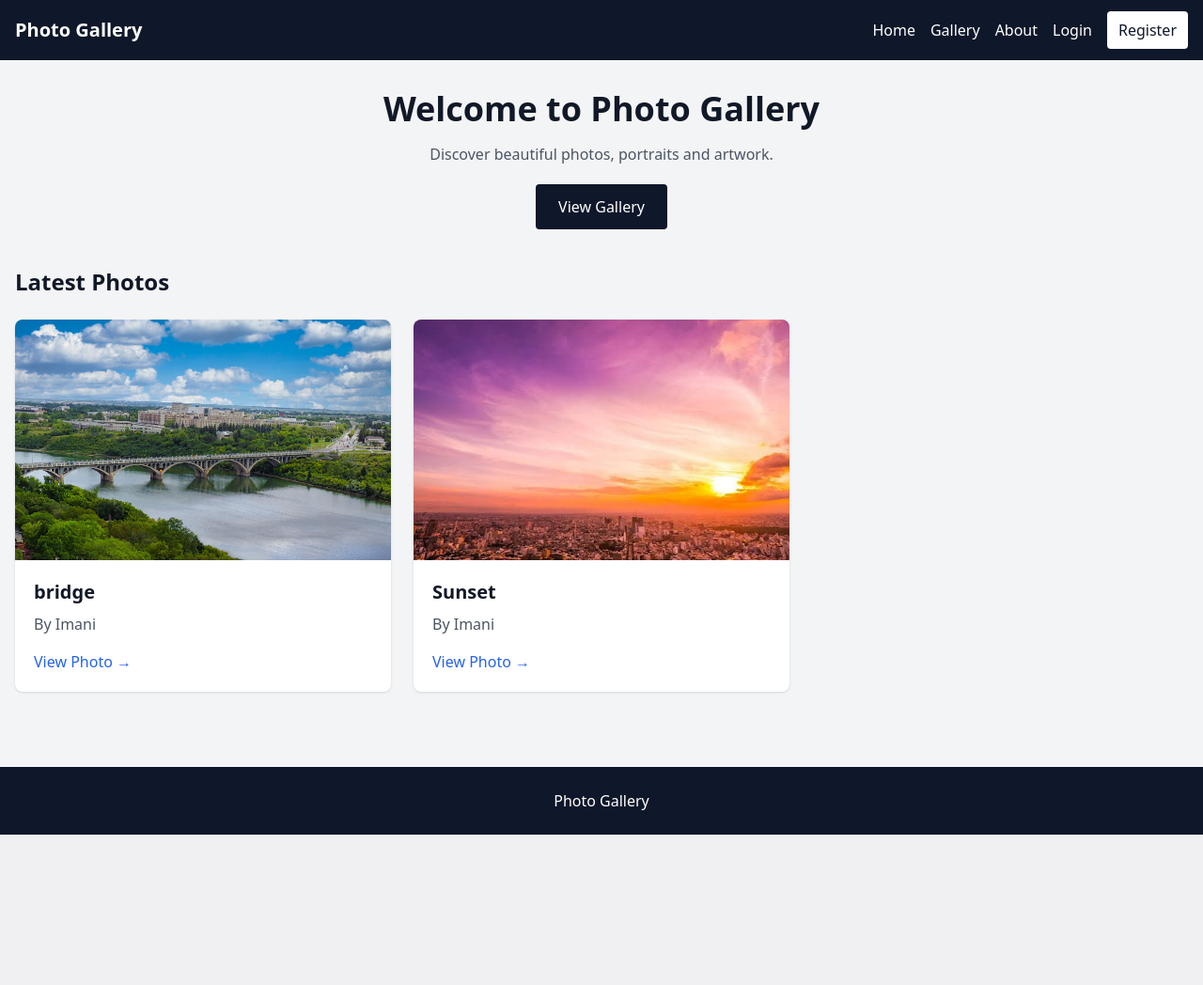
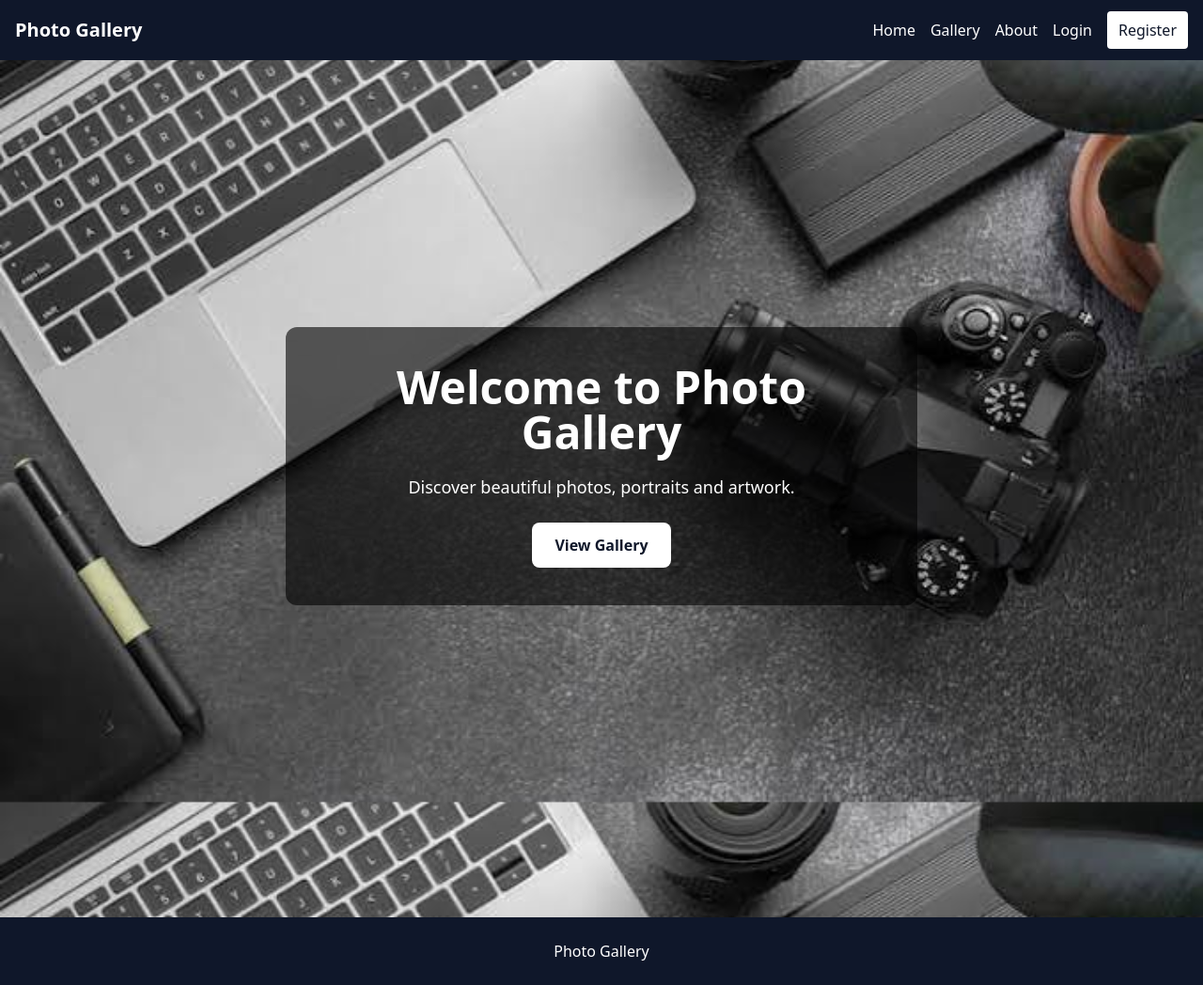
Before and after one commit to imaninaitore/photo-gallery, a Django app: page / in a window 1280 px wide. Shown: the whole page at 94% size. Before the commit the page ends 888 px from the top, so only its background shows below. Run offline with Django 5.2, Linux system fonts and the light colour scheme; data comes from the database, SQL or seed files in the repository; some libraries are stand-ins or nearby versions.

Commit message:
add alternative backgrounds and place background i base template

```diff
--- a/photo_gallery/templates/base.html
+++ b/photo_gallery/templates/base.html
@@ -20,7 +20,8 @@
 
 </head>
 
-<body class="bg-gray-100 text-gray-900 min-h-screen">
+<body  class="min-h-screen bg-cover bg-center bg-fixed"
+    style="background-image: url('{% static 'camera2.jpg' %}');">
 
     <!-- NAVBAR -->
     <nav class="bg-slate-900 text-white">
--- a/photo_gallery/templates/home.html
+++ b/photo_gallery/templates/home.html
@@ -1,4 +1,6 @@
 {% extends "base.html" %}
+
+{% load static %}
 
 {% block title %}
     Home | Photo Gallery
@@ -6,70 +8,28 @@
 
 {% block content %}
 
-<div class="text-center mb-10">
+<div
+    class="min-h-screen bg-cover bg-center flex items-center justify-center">
 
-    <h1 class="text-4xl font-bold mb-4">
+    <div class="text-center text-white bg-black/60 p-10 rounded-xl max-w-2xl">
+
+        <h1 class="text-4xl md:text-5xl font-bold mb-5">
             Welcome to Photo Gallery
         </h1>
 
-    <p class="text-gray-600">
+        <p class="text-lg mb-6">
             Discover beautiful photos, portraits and artwork.
         </p>
 
-    <a href="{% url 'gallery' %}"
-       class="inline-block mt-5 bg-slate-900 text-white px-6 py-3 rounded">
-
+        <a
+            href="{% url 'gallery' %}"
+            class="inline-block bg-white text-slate-900 px-6 py-3 rounded-lg font-semibold hover:bg-gray-200 transition"
+        >
             View Gallery
-
-    </a>
-
-</div>
-
-
-<h2 class="text-2xl font-bold mb-6">
-    Latest Photos
-</h2>
-
-
-<div class="grid grid-cols-1 md:grid-cols-2 lg:grid-cols-3 gap-6">
-
-    {% for photo in photos %}
-
-        <div class="bg-white rounded-lg shadow overflow-hidden">
-
-            <img src="{{ photo.image.url }}"
-                 alt="{{ photo.title }}"
-                 class="w-full h-64 object-cover">
-
-            <div class="p-5">
-
-                <h3 class="text-xl font-bold">
-                    {{ photo.title }}
-                </h3>
-
-                <p class="text-gray-600 mt-2">
-                    By {{ photo.owner.username }}
-                </p>
-
-                <a href="{% url 'photo_detail' photo.id %}"
-                   class="inline-block mt-4 text-blue-600">
-
-                    View Photo →
-
         </a>
 
     </div>
 
 </div>
 
-    {% empty %}
-
-        <p>
-            No photos have been uploaded yet.
-        </p>
-
-    {% endfor %}
-
-</div>
-
 {% endblock %}
```
Also changed, not shown: galleryProject/settings.py (+7 -0 lines), static/camera.jpg (renamed from camera.jpg), static/camera2.jpg (added), static/camera3.jpg (added), static/camera4.jpg (added). Lines whose indentation alone changed are shown as unchanged.
